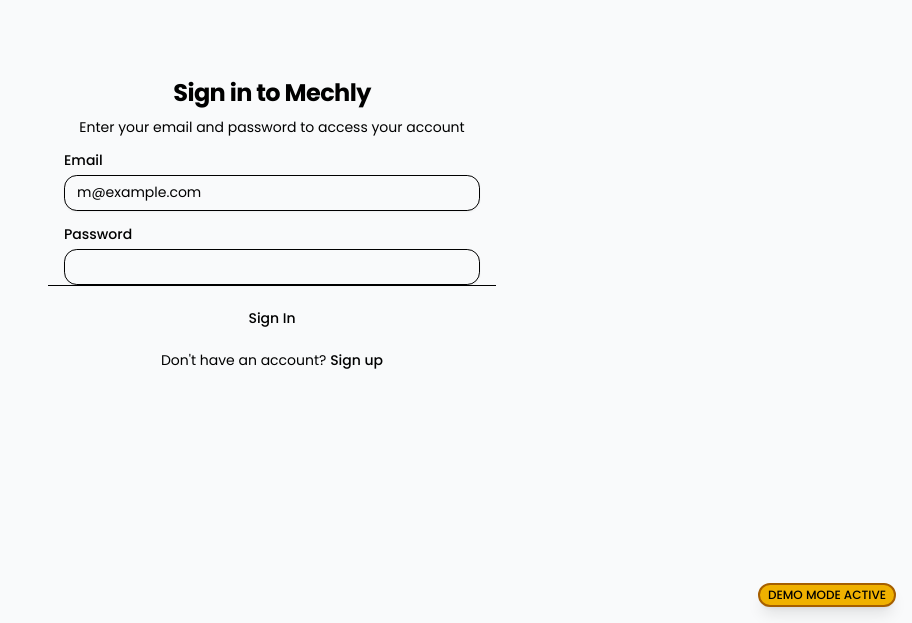
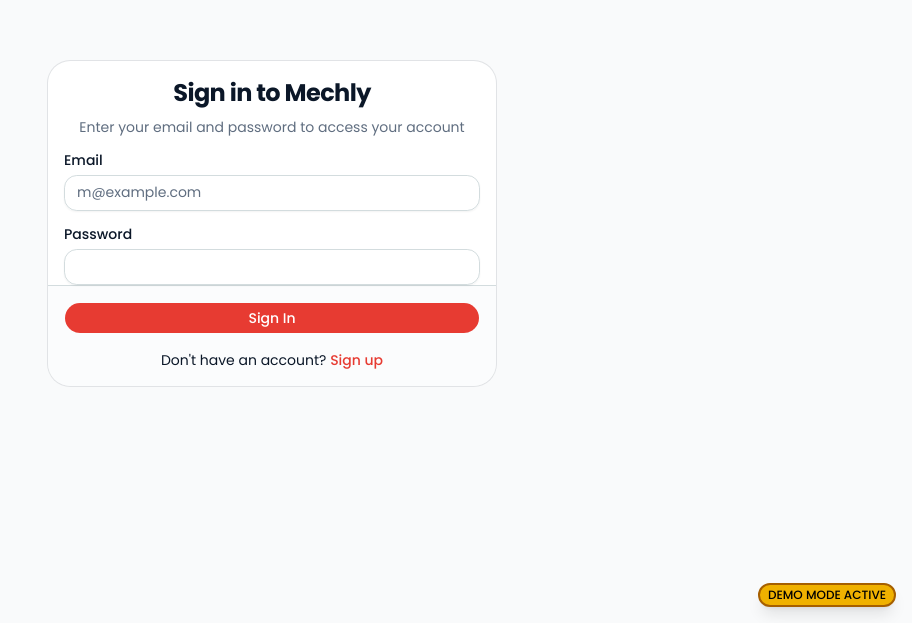
Before and after one commit to codingwithali72/Mechly, a Next.js app: page /login in a window 1280 px wide. Shown: the part 177-800 px from the top of the page, without its empty margins (368-1280 px from the left). Built offline with nearby package versions, Linux system fonts and the light colour scheme.

Commit message:
Fix Tailwind v4 HSL variable mappings for shadcn UI components

```diff
--- a/src/app/globals.css
+++ b/src/app/globals.css
@@ -3,40 +3,40 @@
 @custom-variant dark (&:is(.dark *));
 
 @theme inline {
-  --color-background: var(--background);
-  --color-foreground: var(--foreground);
+  --color-background: hsl(var(--background));
+  --color-foreground: hsl(var(--foreground));
   --font-sans: var(--font-poppins, ui-sans-serif, system-ui, sans-serif);
   --font-mono: var(--font-geist-mono);
   --font-heading: var(--font-sans);
-  --color-sidebar-ring: var(--sidebar-ring);
-  --color-sidebar-border: var(--sidebar-border);
-  --color-sidebar-accent-foreground: var(--sidebar-accent-foreground);
-  --color-sidebar-accent: var(--sidebar-accent);
-  --color-sidebar-primary-foreground: var(--sidebar-primary-foreground);
-  --color-sidebar-primary: var(--sidebar-primary);
-  --color-sidebar-foreground: var(--sidebar-foreground);
-  --color-sidebar: var(--sidebar);
-  --color-chart-5: var(--chart-5);
-  --color-chart-4: var(--chart-4);
-  --color-chart-3: var(--chart-3);
-  --color-chart-2: var(--chart-2);
-  --color-chart-1: var(--chart-1);
-  --color-ring: var(--ring);
-  --color-input: var(--input);
-  --color-border: var(--border);
-  --color-destructive: var(--destructive);
-  --color-accent-foreground: var(--accent-foreground);
-  --color-accent: var(--accent);
-  --color-muted-foreground: var(--muted-foreground);
-  --color-muted: var(--muted);
-  --color-secondary-foreground: var(--secondary-foreground);
-  --color-secondary: var(--secondary);
-  --color-primary-foreground: var(--primary-foreground);
-  --color-primary: var(--primary);
-  --color-popover-foreground: var(--popover-foreground);
-  --color-popover: var(--popover);
-  --color-card-foreground: var(--card-foreground);
-  --color-card: var(--card);
+  --color-sidebar-ring: hsl(var(--sidebar-ring));
+  --color-sidebar-border: hsl(var(--sidebar-border));
+  --color-sidebar-accent-foreground: hsl(var(--sidebar-accent-foreground));
+  --color-sidebar-accent: hsl(var(--sidebar-accent));
+  --color-sidebar-primary-foreground: hsl(var(--sidebar-primary-foreground));
+  --color-sidebar-primary: hsl(var(--sidebar-primary));
+  --color-sidebar-foreground: hsl(var(--sidebar-foreground));
+  --color-sidebar: hsl(var(--sidebar));
+  --color-chart-5: hsl(var(--chart-5));
+  --color-chart-4: hsl(var(--chart-4));
+  --color-chart-3: hsl(var(--chart-3));
+  --color-chart-2: hsl(var(--chart-2));
+  --color-chart-1: hsl(var(--chart-1));
+  --color-ring: hsl(var(--ring));
+  --color-input: hsl(var(--input));
+  --color-border: hsl(var(--border));
+  --color-destructive: hsl(var(--destructive));
+  --color-accent-foreground: hsl(var(--accent-foreground));
+  --color-accent: hsl(var(--accent));
+  --color-muted-foreground: hsl(var(--muted-foreground));
+  --color-muted: hsl(var(--muted));
+  --color-secondary-foreground: hsl(var(--secondary-foreground));
+  --color-secondary: hsl(var(--secondary));
+  --color-primary-foreground: hsl(var(--primary-foreground));
+  --color-primary: hsl(var(--primary));
+  --color-popover-foreground: hsl(var(--popover-foreground));
+  --color-popover: hsl(var(--popover));
+  --color-card-foreground: hsl(var(--card-foreground));
+  --color-card: hsl(var(--card));
   --radius-sm: calc(var(--radius) * 0.6);
   --radius-md: calc(var(--radius) * 0.8);
   --radius-lg: var(--radius);
```
